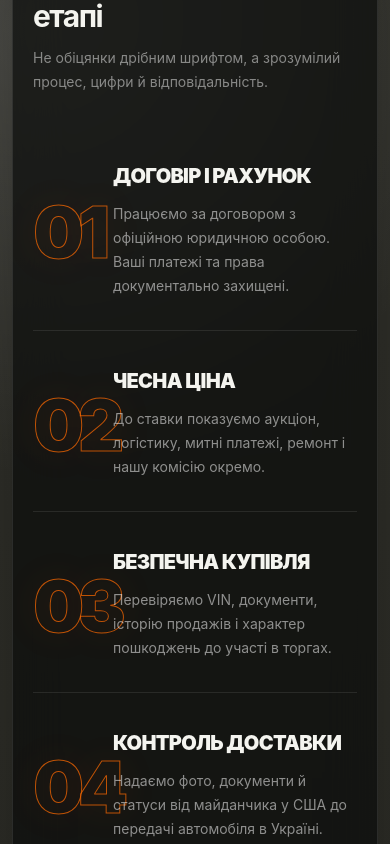
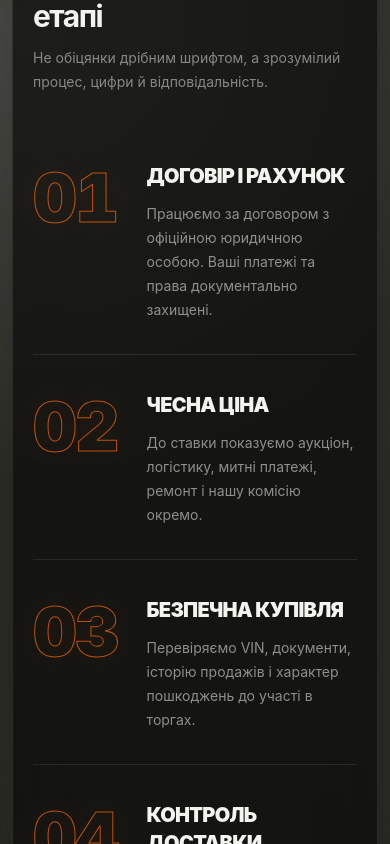
Before and after one commit to IgorKomarchuk/AvtoUSA, a Next.js app: page / in a window 390 px wide. Shown: the part 1180-2024 px from the top of the page. Built offline with nearby package versions, Linux system fonts and the light colour scheme; no server answers; the database is empty.

Commit message:
Fix mobile advantages and contact menu

```diff
--- a/src/app/globals.css
+++ b/src/app/globals.css
@@ -201,7 +201,10 @@ button, a { -webkit-tap-highlight-color: transparent; }
   color: transparent;
   font-size: clamp(4.5rem, 8vw, 7.5rem);
   font-weight: 900;
-  letter-spacing: -.09em;
+  font-variant-numeric: tabular-nums;
+  letter-spacing: -.045em;
+  line-height: 1;
+  white-space: nowrap;
   -webkit-text-stroke: 1px rgba(255, 107, 0, .72);
   text-shadow: 0 0 40px rgba(255, 107, 0, .08);
 }
@@ -210,7 +213,18 @@ button, a { -webkit-tap-highlight-color: transparent; }
 @media (max-width: 640px) {
   .shell { width: min(calc(100% - 24px), 1240px); }
   .section-title { font-size: clamp(2.2rem, 12vw, 3.5rem); }
-  .advantage-row { grid-template-columns: 5rem 1fr; min-height: 10rem; }
+  .advantage-row {
+    grid-template-columns: 6.35rem minmax(0, 1fr);
+    column-gap: .75rem;
+    min-height: 10rem;
+  }
+  .advantage-number {
+    align-self: start;
+    padding-top: 1.8rem;
+    font-size: 4.25rem;
+    letter-spacing: -.025em;
+  }
+  .advantage-copy { min-width: 0; }
   .hero-veil {
     background:
       linear-gradient(90deg, rgba(47, 46, 41, .68) 0%, rgba(42, 41, 36, .5) 58%, rgba(15, 16, 14, .2) 100%),
--- a/src/components/advantages-showcase.tsx
+++ b/src/components/advantages-showcase.tsx
@@ -26,7 +26,7 @@ export function AdvantagesShowcase() {
       timer = setTimeout(() => {
         setVisible(true);
         observer.unobserve(node);
-      }, reducedMotion ? 0 : 1500);
+      }, reducedMotion ? 0 : 500);
     }, { threshold: 0.14, rootMargin: "0px 0px -6%" });
     observer.observe(node);
     return () => { if (timer) clearTimeout(timer); observer.disconnect(); };
@@ -40,7 +40,7 @@ export function AdvantagesShowcase() {
     <div className="mt-10 grid gap-x-8 gap-y-2 lg:grid-cols-2">
       {advantages.map(([number, title, text], index) => <article key={number} style={{ transitionDelay: visible ? `${index * 120}ms` : "0ms" }} className={`advantage-row group ${visible ? "is-visible" : ""} ${index % 2 ? "from-right" : "from-left"}`}>
         <div className="advantage-number" aria-hidden="true">{number}</div>
-        <div className="relative z-10 pb-8 pt-7 sm:pb-10 sm:pt-9">
+        <div className="advantage-copy relative z-10 pb-8 pt-7 sm:pb-10 sm:pt-9">
           <h4 className="text-xl font-black uppercase tracking-[-.035em] sm:text-2xl">{title}</h4>
           <p className="mt-3 max-w-md text-sm leading-6 text-white/52 sm:text-base">{text}</p>
         </div>
```
Also changed, not shown: src/components/site-header-client.tsx (+2 -2 lines).
